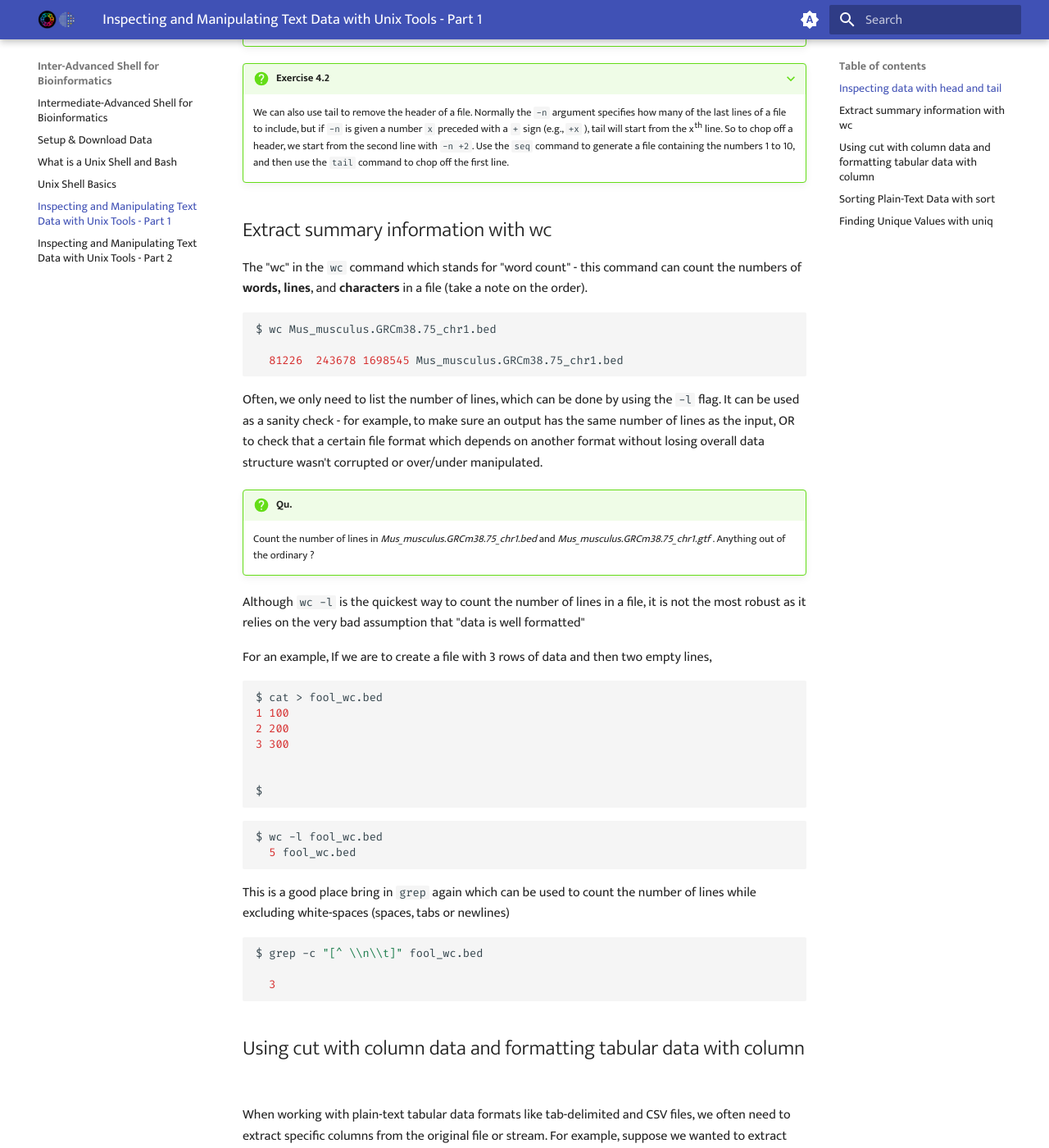
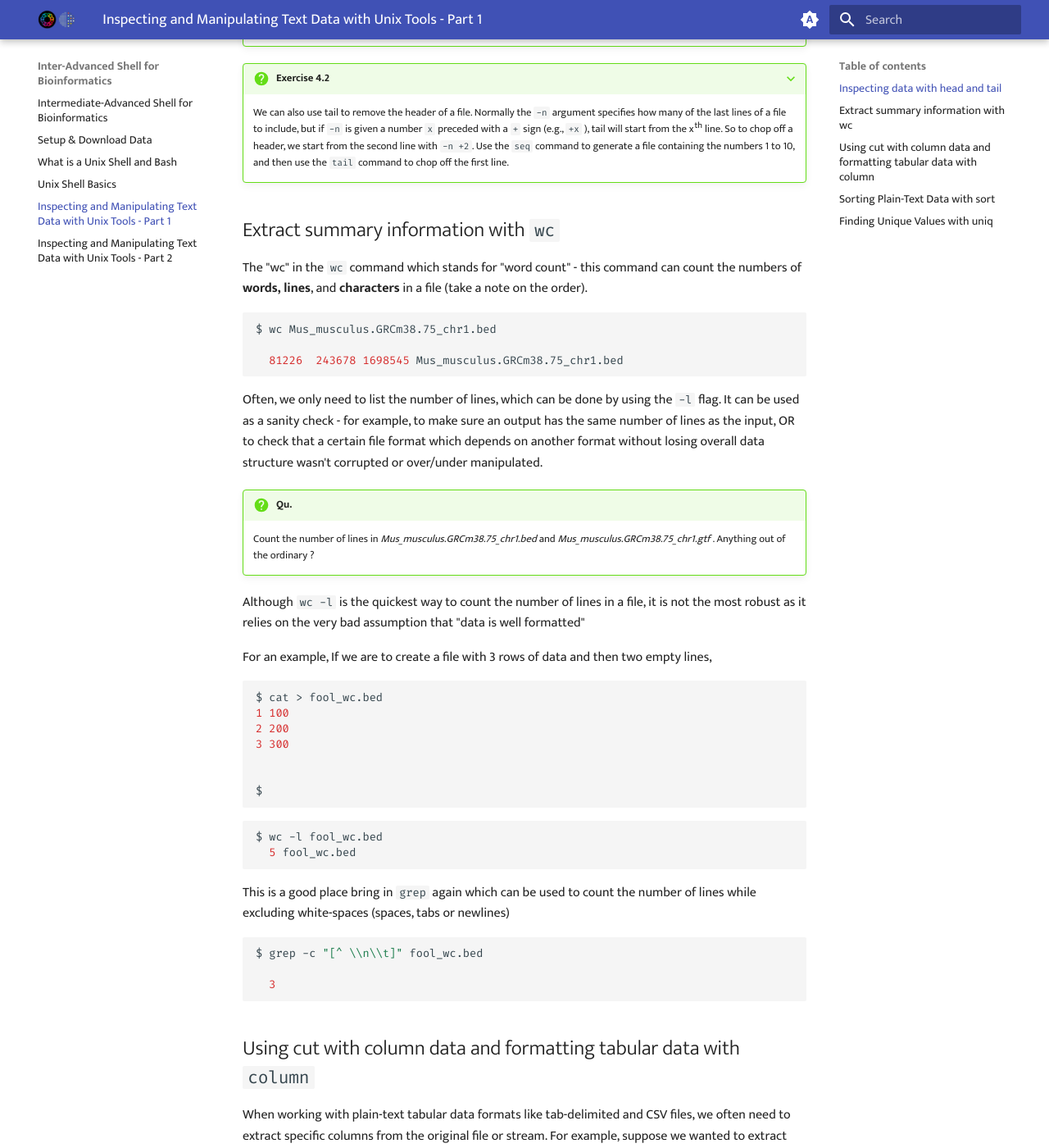
Before and after one commit to GenomicsAotearoa/shell-for-bioinformatics, an MkDocs documentation site: the page built from docs/4_inspectmanipluate.md, in a window 1280 px wide and 1400 px high, scrolled down 1504 px. Shown: the whole window at 82% size. Built offline with MkDocs 1.6.1 and Material for MkDocs 9.7.7, drawn with Linux system fonts in a browser that asks for light colours; some of the changed text lies outside the part shown.

Commit message:
syntax edits

````diff
--- a/docs/4_inspectmanipluate.md
+++ b/docs/4_inspectmanipluate.md
@@ -18,7 +18,7 @@
     column (also known as a field) is separated by some delimiter. There are three flavors
     you will encounter: tab-delimited, comma-separated, and variable space-delimited.
 
-## Inspecting data with head and tail
+## Inspecting data with `head` and `tail`
 
 Although `cat` command is an easy way for us to open and view the content of a file, it is not very practical to do so for a file with thousands of lines as it will exhaust the shell "space". Instead, large files should be inspected first and then manipulated accordingly. First round of inspection can be done with `head` and `tail` command which prints the first 10 lines and the last 10 lines (`-n 10`) of a a file, respectively. .i.e. Let's use `head` and `tail` to inspect *Mus_musculus.GRCm38.75_chr1.bed*
 
@@ -68,7 +68,7 @@
 
     We can also use tail to remove the header of a file. Normally the `-n` argument specifies how many of the last lines of a file to include, but if `-n` is given a number `x` preceded with a `+` sign (e.g., `+x` ), tail will start from the x<sup>th</sup> line. So to chop off a header, we start from the second line with `-n +2`.  Use the `seq` command to generate a file containing the numbers 1 to 10, and then use the `tail` command to chop off the first line.
 
-## Extract summary information with wc
+## Extract summary information with `wc`
 
 The "wc" in the `wc` command which stands for "word count" - this command can count the numbers of **words, lines**, and **characters** in a file (take a note on the order).
 
@@ -108,7 +108,7 @@
 
   3
 ```
-## Using cut with column data and formatting tabular data with column
+## Using cut with column data and formatting tabular data with `column`
 
 When working with plain-text tabular data formats like tab-delimited and CSV files, we often need to extract specific columns from the original file or stream. For example, suppose we wanted to extract only the start positions (the second column) of the ***Mus_musculus.GRCm38.75_chr1.bed*** file. The simplest way to do this is with `cut`.
 
@@ -170,7 +170,7 @@
     1	3054233	3054733
 ```
 
-## Sorting Plain-Text Data with sort
+## Sorting Plain-Text Data with `sort`
 
 Very often we need to work with sorted plain-text data in bioinformatics. The two
 most common reasons to sort data are as follows:
@@ -238,7 +238,7 @@
     header). Can you group rows by chromosome, and sort by position? If yes, append the output to a separate file.
 
 
-## Finding Unique Values with uniq
+## Finding Unique Values with `uniq`
 
 `uniq` takes lines from a file or standard input stream, and outputs all lines with consecutive duplicates removed. While this is a relatively simple functionality, you will use `uniq` very frequently in command-line data processing.
 
````
